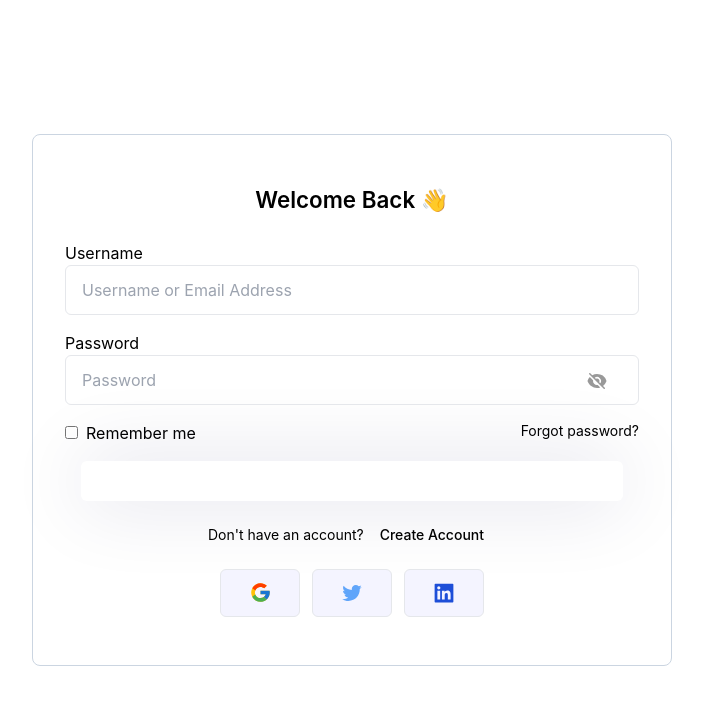
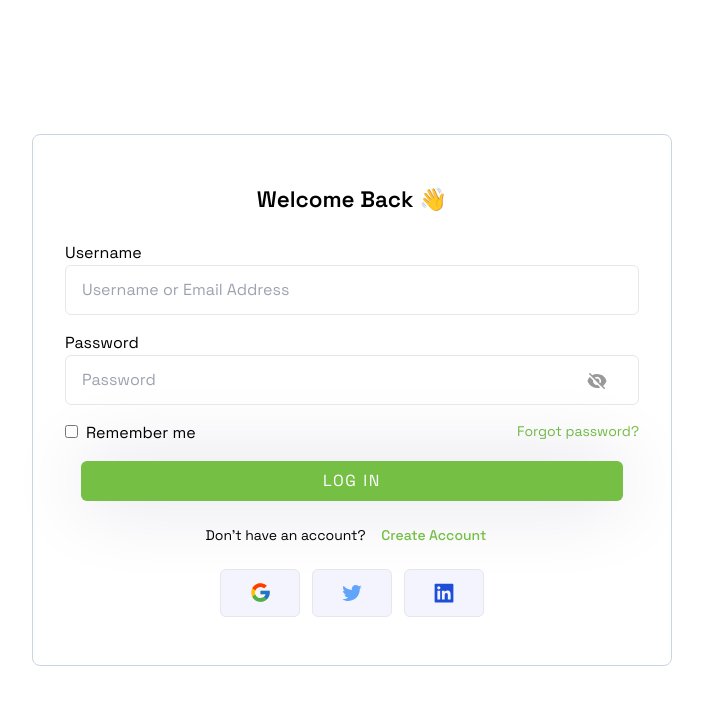
Before and after one commit to ClimeCheck/UI, a Next.js app: page /auth/login in a window 1280 px wide. Shown: the top 704 px of the page, without its empty margins (288-991 px from the left). Built offline with nearby package versions, Linux system fonts and the light colour scheme.

Commit message:
sign-up page implement

```diff
--- a/next.config.js
+++ b/next.config.js
@@ -5,6 +5,7 @@ const nextConfig = {
     locales: ["en"],
     defaultLocale: "en",
   },
+  experimental: { esmExternals: true }
 };
 
 module.exports = nextConfig;
--- a/pages/auth/login.js
+++ b/pages/auth/login.js
@@ -76,10 +76,10 @@ const Login = () => {
   });
 
   return (
-    <div className="w-full h-[100vh] relative">
+    <div className="w-full h-[100vh] relative font-Grotesk">
       <div className="flex items-center justify-center">
         {/* left panel */}
-        {/* <div className="hidden bg-palegreen text-white font-Raleway w-[50%] h-[100vh] sm:flex justify-between items-center flex-col py-[3rem] text-center">
+        {/* <div className="hidden bg-[#74BF44] text-white font-Raleway w-[50%] h-[100vh] sm:flex justify-between items-center flex-col py-[3rem] text-center">
           <div className="text-[1.2rem] font-[400] px-6">
             Climecheck ecosystem is a real-time big data platform of climate
             monitoring devices around the globe.
@@ -91,7 +91,7 @@ const Login = () => {
           <div>
             <div className="font-[20px] mb-3">Dont have an account?</div>
             <Link href="/auth/signup">
-              <button className="py-4 px-6 min-w-[192px] bg-white rounded-md text-palegreen uppercase font-semibold tracking-widest">
+              <button className="py-4 px-6 min-w-[192px] bg-white rounded-md text-[#74BF44] uppercase font-semibold tracking-widest">
                 create account
               </button>
             </Link>
@@ -101,7 +101,7 @@ const Login = () => {
         {/* right panel */}
         <div className="flex items-center justify-center h-screen w-full">
           <div className="bg-white w-full sm:w-[50%] text-black p-8 border border-slate-300 rounded-lg py-[3rem] flex flex-col justify-center">
-            <h1 className="text-[1.4rem] mb-6 font-Raleway text-center font-[600]">
+            <h1 className="text-[1.4rem] mb-6 text-center font-[600]">
               Welcome Back 👋
             </h1>
             <form
@@ -117,7 +117,7 @@ const Login = () => {
               <div className="w-full mb-4 px-4 sm:px-0">
                 <label htmlFor="email">Username</label>
                 <input
-                  className="block w-full px-4 py-2 h-[50px] font-normal bg-transparent bg-clip-padding border-[1px] border-gray-200 rounded-md transition-all m-0  focus:bg-transparent focus:border-palegreen focus:outline-none"
+                  className="block w-full px-4 py-2 h-[50px] font-normal bg-transparent bg-clip-padding border-[1px] border-gray-200 rounded-md transition-all m-0  focus:bg-transparent focus:border-[#74BF44] focus:outline-none"
                   type="email"
                   id="email"
                   name="email"
@@ -140,7 +140,7 @@ const Login = () => {
               <div className="w-full mb-4 px-4 sm:px-0 relative">
                 <label htmlFor="password">Password</label>
                 <input
-                  className="block w-full px-4 py-2 h-[50px] font-normal bg-transparent bg-clip-padding border-[1px] border-gray-200 rounded-md transition-all m-0  focus:bg-transparent focus:border-palegreen focus:outline-none"
+                  className="block w-full px-4 py-2 h-[50px] font-normal bg-transparent bg-clip-padding border-[1px] border-gray-200 rounded-md transition-all m-0  focus:bg-transparent focus:border-[#74BF44] focus:outline-none"
                   type={`${showPassword ? "text" : "password"}`}
                   id="password"
                   name="password"
@@ -180,7 +180,7 @@ const Login = () => {
                   </label>
                 </div>
 
-                <p className="text-sm text-palegreen hover:underline-offset-4 cursor-pointer">
+                <p className="text-sm text-[#74BF44] hover:underline-offset-4 cursor-pointer">
                   Forgot password?
                 </p>
               </div>
@@ -190,7 +190,7 @@ const Login = () => {
               <div className="w-full flex justify-center px-4">
                 <button
                   type="submit"
-                  className="flex justify-center items-center w-full py-2 bg-palegreen rounded-md text-white uppercase tracking-widest shadow-[0px_0px_80px_rgba(4,4,88,0.14)]"
+                  className="flex justify-center items-center w-full py-2 bg-[#74BF44] rounded-md text-white uppercase tracking-widest shadow-[0px_0px_80px_rgba(4,4,88,0.14)]"
                 >
                   {loader ? <Loader /> : "log in"}
                 </button>
@@ -199,7 +199,7 @@ const Login = () => {
 
               <div className="mt-[1.5rem] text-center text-sm mb-[1.5rem] px-6 sm:px-0">
                 Don&apos;t have an account?{" "}
-                <span className="text-palegreen font-[500] px-3">
+                <span className="text-[#74BF44] font-[500] px-3">
                   Create Account
                 </span>
               </div>
@@ -230,7 +230,7 @@ const Login = () => {
               <div className="sm:hidden flex justify-center mt-4 text-sm">
                 Dont have an account?
                 <Link href="/auth/signup" passHref>
-                  <p className="text-palegreen font-[600] ml-2 uppercase">
+                  <p className="text-[#74BF44] font-[600] ml-2 uppercase">
                     create account
                   </p>
                 </Link>
--- a/pages/auth/signup.js
+++ b/pages/auth/signup.js
@@ -80,7 +80,7 @@ const Signup = () => {
           <div>
 
             <Link href="">
-              <button className="py-4 px-6 min-w-[192px] bg-white rounded-md text-palegreen uppercase font-semibold tracking-widest">
+              <button className="py-4 px-6 min-w-[192px] bg-white rounded-md text-[#74BF44] uppercase font-semibold tracking-widest">
                 Connect Wallet
               </button>
             </Link>
@@ -103,7 +103,7 @@ const Signup = () => {
               {/* Full Name starts */}
               <div className="w-full mb-4 px-4 sm:px-0">
                 <input
-                  className="block w-full px-4 py-2 h-[50px] font-normal bg-transparent bg-clip-padding border-[1px] border-gray-200 rounded-md transition-all m-0  focus:bg-transparent focus:border-palegreen focus:outline-none"
+                  className="block w-full px-4 py-2 h-[50px] font-normal bg-transparent bg-clip-padding border-[1px] border-gray-200 rounded-md transition-all m-0  focus:bg-transparent focus:border-[#74BF44] focus:outline-none"
                   type="text"
                   id="fullName"
                   name="fullName"
@@ -125,7 +125,7 @@ const Signup = () => {
               {/* email adddress start*/}
               <div className="w-full mb-4 px-4 sm:px-0">
                 <input
-                  className="block w-full px-4 py-2 h-[50px] font-normal bg-transparent bg-clip-padding border-[1px] border-gray-200 rounded-md transition-all m-0  focus:bg-transparent focus:border-palegreen focus:outline-none"
+                  className="block w-full px-4 py-2 h-[50px] font-normal bg-transparent bg-clip-padding border-[1px] border-gray-200 rounded-md transition-all m-0  focus:bg-transparent focus:border-[#74BF44] focus:outline-none"
                   type="email"
                   id="email"
                   name="email"
@@ -146,7 +146,7 @@ const Signup = () => {
               {/* Select Country starts */}
               <div className="w-full mb-4 px-4 sm:px-0">
                 <Select
-                  className="block w-full px-4 py-2 h-[50px] font-normal bg-transparent bg-clip-padding border-[1px] border-gray-200 rounded-md transition-all m-0  focus:bg-transparent focus:border-palegreen focus:outline-none"
+                  className="block w-full px-4 py-2 h-[50px] font-normal bg-transparent bg-clip-padding border-[1px] border-gray-200 rounded-md transition-all m-0  focus:bg-transparent focus:border-[#74BF44] focus:outline-none"
                   type="select"
                   id="country"
                   name="country"
@@ -169,7 +169,7 @@ const Signup = () => {
               {/* password starts*/}
               <div className="w-full mb-4 px-4 sm:px-0 relative">
                 <input
-                  className="block w-full px-4 py-2 h-[50px] font-normal bg-transparent bg-clip-padding border-[1px] border-gray-200 rounded-md transition-all m-0  focus:bg-transparent focus:border-palegreen focus:outline-none"
+                  className="block w-full px-4 py-2 h-[50px] font-normal bg-transparent bg-clip-padding border-[1px] border-gray-200 rounded-md transition-all m-0  focus:bg-transparent focus:border-[#74BF44] focus:outline-none"
                   type={`${showPassword ? "text" : "password"}`}
                   id="password"
                   name="password"
@@ -197,7 +197,7 @@ const Signup = () => {
               {/* Username starts */}
               <div className="w-full mb-4 px-4 sm:px-0">
                 <input
-                  className="block w-full px-4 py-2 h-[50px] font-normal bg-transparent bg-clip-padding border-[1px] border-gray-200 rounded-md transition-all m-0  focus:bg-transparent focus:border-palegreen focus:outline-none"
+                  className="block w-full px-4 py-2 h-[50px] font-normal bg-transparent bg-clip-padding border-[1px] border-gray-200 rounded-md transition-all m-0  focus:bg-transparent focus:border-[#74BF44] focus:outline-none"
                   type="text"
                   id="userName"
                   name="userName"
@@ -218,11 +218,11 @@ const Signup = () => {
               {/* T&C div starts */}
               <div className="mt-[1.5rem] text-sm mb-[1rem] px-6 sm:px-0">
                 By creating an account you agree to our{" "}
-                <span className="text-palegreen font-[500]">
+                <span className="text-[#74BF44] font-[500]">
                   TERMS & CONDITION
                 </span>{" "}
                 and{" "}
-                <span className="text-palegreen font-[500]">PRIVACY POLICY</span>
+                <span className="text-[#74BF44] font-[500]">PRIVACY POLICY</span>
               </div>
               {/* T&C div ends */}
               {/* Create account button starts */}
@@ -230,7 +230,7 @@ const Signup = () => {
                 <button
                   disabled={null}
                   type="submit"
-                  className="flex justify-center items-center w-full py-2 bg-palegreen rounded-md text-white uppercase tracking-widest shadow-[0px_0px_80px_rgba(4,4,88,0.14)]"
+                  className="flex justify-center items-center w-full py-2 bg-[#74BF44] rounded-md text-white uppercase tracking-widest shadow-[0px_0px_80px_rgba(4,4,88,0.14)]"
                 >
                   {loader ? <Loader /> : "create account"}
                 </button>
@@ -240,7 +240,7 @@ const Signup = () => {
               <div className="text-sm flex justify-center mt-3">
                 Already have an account?
                 <Link href="" passHref>
-                  <p className="text-palegreen font-[600] ml-2 uppercase">
+                  <p className="text-[#74BF44] font-[600] ml-2 uppercase">
                     Sign in
                   </p>
                 </Link>
--- a/pages/dashboard/wallet.js
+++ b/pages/dashboard/wallet.js
@@ -1,9 +1,10 @@
 import Layout from "../../components/Dashboard/Layout";
+import WalletComp from "../../components/Dashboard/wallet";
 
 const wallet = () => {
   return (
     <Layout title="My sensor" showSearch={false}>
-      tutorials
+      <WalletComp />
     </Layout>
   );
 };
```
Also changed, not shown: assets/images/signupbg.png (added).
